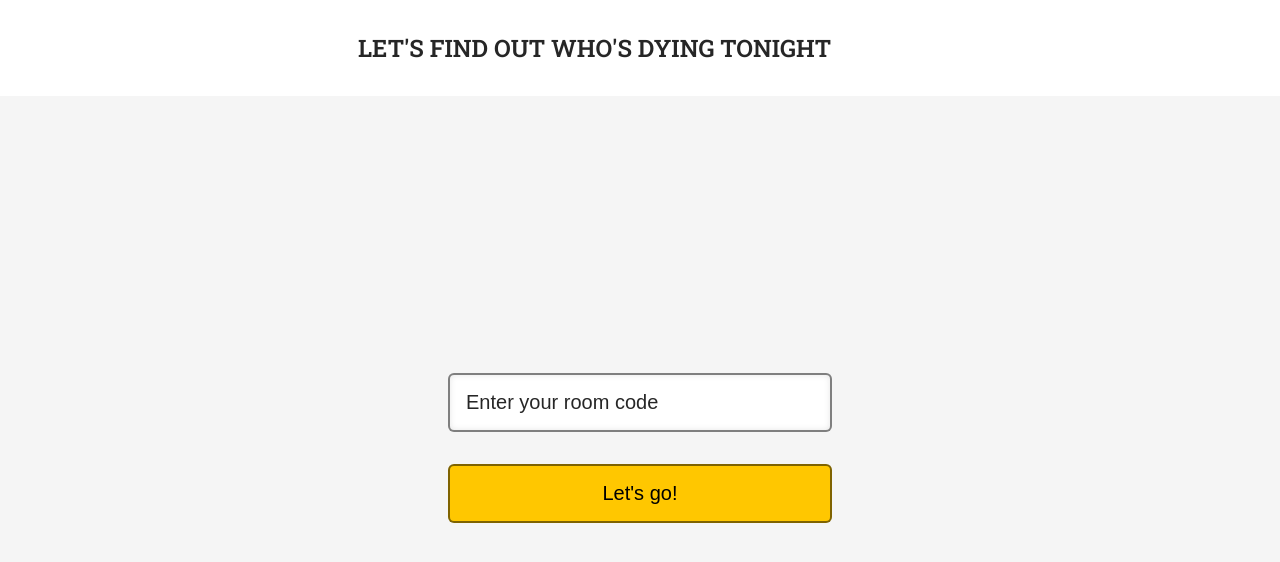
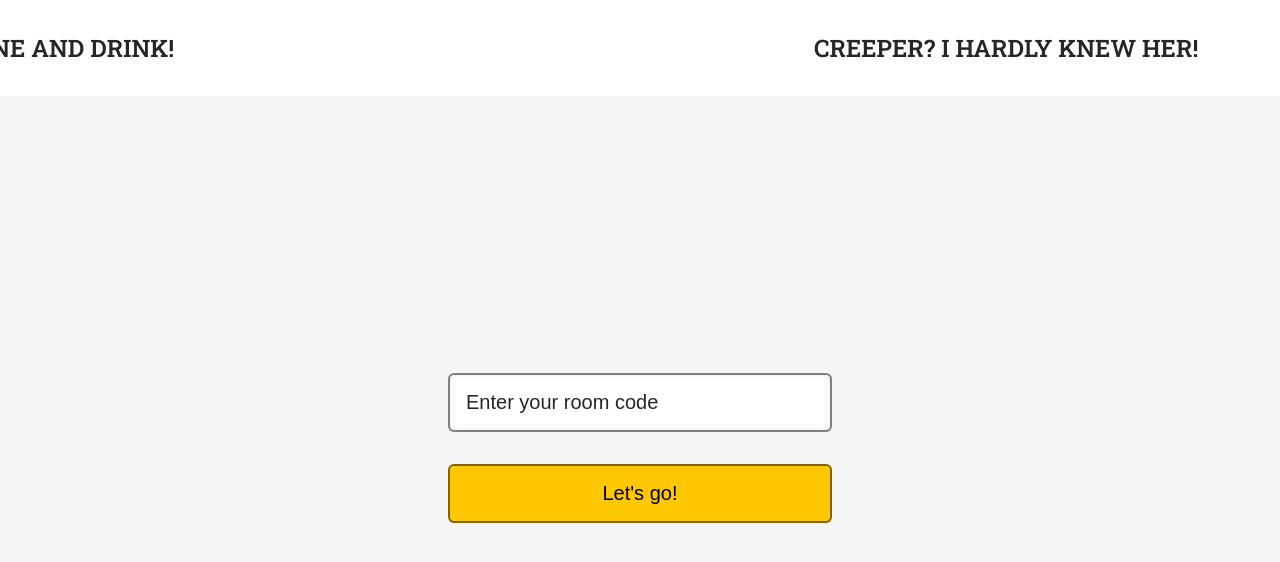
Before and after one commit to Schotsl/Slurp-next, a Next.js app: page / in a window 1280 px wide. Shown: the top 562 px of the page. Built offline with nearby package versions, Linux system fonts and the light colour scheme.

Commit message:
🐛 Fixed marquee

```diff
--- a/app/page.module.scss
+++ b/app/page.module.scss
@@ -2,38 +2,6 @@
   flex: 1;
   display: flex;
   flex-direction: column;
-
-  &__title {
-    font-size: 1.5rem;
-    font-weight: 600;
-    font-family: var(--slurp-font-italic);
-
-    width: 100%;
-    margin: 0 0 0 0;
-    padding: 2rem 0;
-    background: var(--slurp-white);
-
-    text-align: center;
-    text-transform: uppercase;
-
-    overflow: hidden;
-    position: relative;
-    white-space: nowrap;
-
-    span {
-      display: inline-block;
-      animation: marquee 10s linear infinite;
-    }
-
-    @keyframes marquee {
-      0% {
-        transform: translateX(100%);
-      }
-      100% {
-        transform: translateX(-100%);
-      }
-    }
-  }
 
   &__form {
     gap: 1.5rem;
--- a/app/page.tsx
+++ b/app/page.tsx
@@ -3,6 +3,7 @@
 import { useState } from "react";
 import { redirect } from "next/navigation";
 
+import Marquee from "@/components/Marquee";
 import Loader from "@/components/Loader";
 import InputSubmit from "@/components/Input/Submit";
 import InputText from "@/components/Input/Text";
@@ -54,9 +55,10 @@ export default function Home() {
 
   return (
     <main className={styles.room}>
-      <h1 className={styles.room__title}>
+      {/* <h1 className={styles.room__title}>
         <span>Let's find out who's dying tonight</span>
-      </h1>
+      </h1> */}
+      <Marquee />
       <form className={styles.room__form} onSubmit={onSubmit}>
         {loading && <Loader />}
 
--- a/components/Loader/Loader.module.scss
+++ b/components/Loader/Loader.module.scss
@@ -1,21 +1,24 @@
 .loader {
-  position: absolute;
+  top: 0;
   left: 0;
-  top: 0;
   width: 100%;
   height: 100%;
-  background-color: var(--slurp-overlay);
   display: flex;
+  position: absolute;
+  background: var(--slurp-overlay);
+
+  align-items: center;
   justify-content: center;
-  align-items: center;
 
   &__spinner {
     width: 3rem;
     height: 3rem;
     border: 0.375rem solid var(--slurp-color);
+    display: inline-block;
+
+    border-radius: 50%;
     border-bottom-color: transparent;
-    border-radius: 50%;
-    display: inline-block;
+
     box-sizing: border-box;
     animation: rotation 1s linear infinite;
   }
--- /dev/null
+++ b/components/Marquee/Marquee.module.scss
@@ -0,0 +1,40 @@
+.marquee {
+  gap: 50vw;
+  width: 100vw;
+  display: flex;
+  overflow: hidden;
+  user-select: none;
+
+  &__list {
+    gap: 50vw;
+    margin: 0;
+    display: flex;
+    animation: scroll 50s linear infinite;
+
+    min-width: 100%;
+    list-style: none;
+    flex-shrink: 0;
+    justify-content: space-around;
+
+    &__item {
+      font-size: 1.5rem;
+      font-weight: 600;
+      font-family: var(--slurp-font-italic);
+
+      margin: 0 0 0 0;
+      padding: 2rem 0;
+      background: var(--slurp-white);
+
+      text-transform: uppercase;
+    }
+  }
+}
+
+@keyframes scroll {
+  from {
+    transform: translateX(0);
+  }
+  to {
+    transform: translateX(calc(-100% - 50vw));
+  }
+}
--- /dev/null
+++ b/components/Marquee/index.tsx
@@ -0,0 +1,38 @@
+"use client";
+
+import styles from "./Marquee.module.scss";
+
+const phrases = [
+  "Let's find out who's dying tonight",
+  "Don't mine and drink!",
+  "Creeper? I hardly knew her!",
+  "I'm not drunk, the room is spinning",
+  "The Ender Dragon is easier when you're tipsy",
+  "Every time you fall in lava, take a shot",
+  "My pickaxe can mine more than just blocks",
+  "I promise I won't drunk dial my ex... again",
+  "Remember: don't drink and redstone",
+  "Who needs a health potion when you've got beer?",
+];
+
+export default function Marquee() {
+  return (
+    <div className={styles.marquee}>
+      <ul className={styles.marquee__list}>
+        {phrases.map((phrase, index) => (
+          <li className={styles.marquee__list__item} key={index}>
+            {phrase}
+          </li>
+        ))}
+      </ul>
+
+      <ul className={styles.marquee__list} aria-hidden="true">
+        {phrases.map((phrase, index) => (
+          <li className={styles.marquee__list__item} key={index}>
+            {phrase}
+          </li>
+        ))}
+      </ul>
+    </div>
+  );
+}
```
